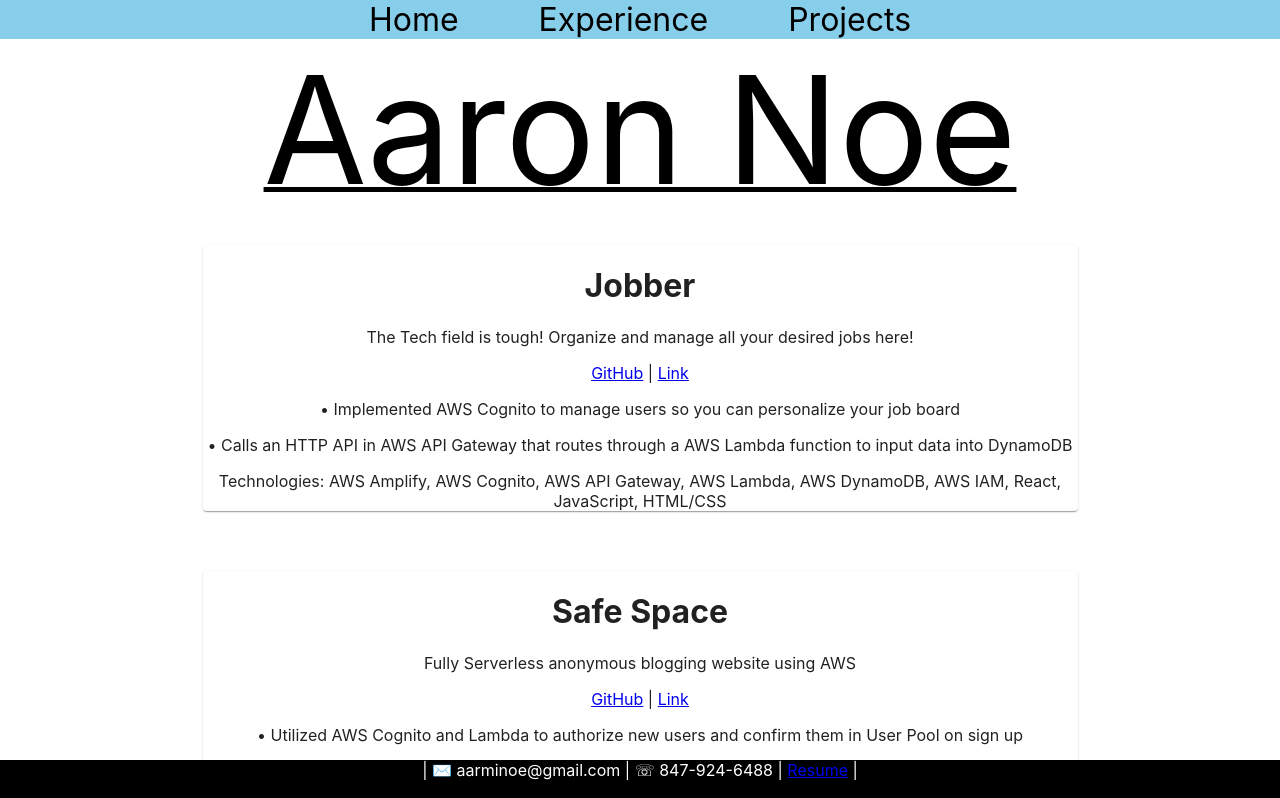
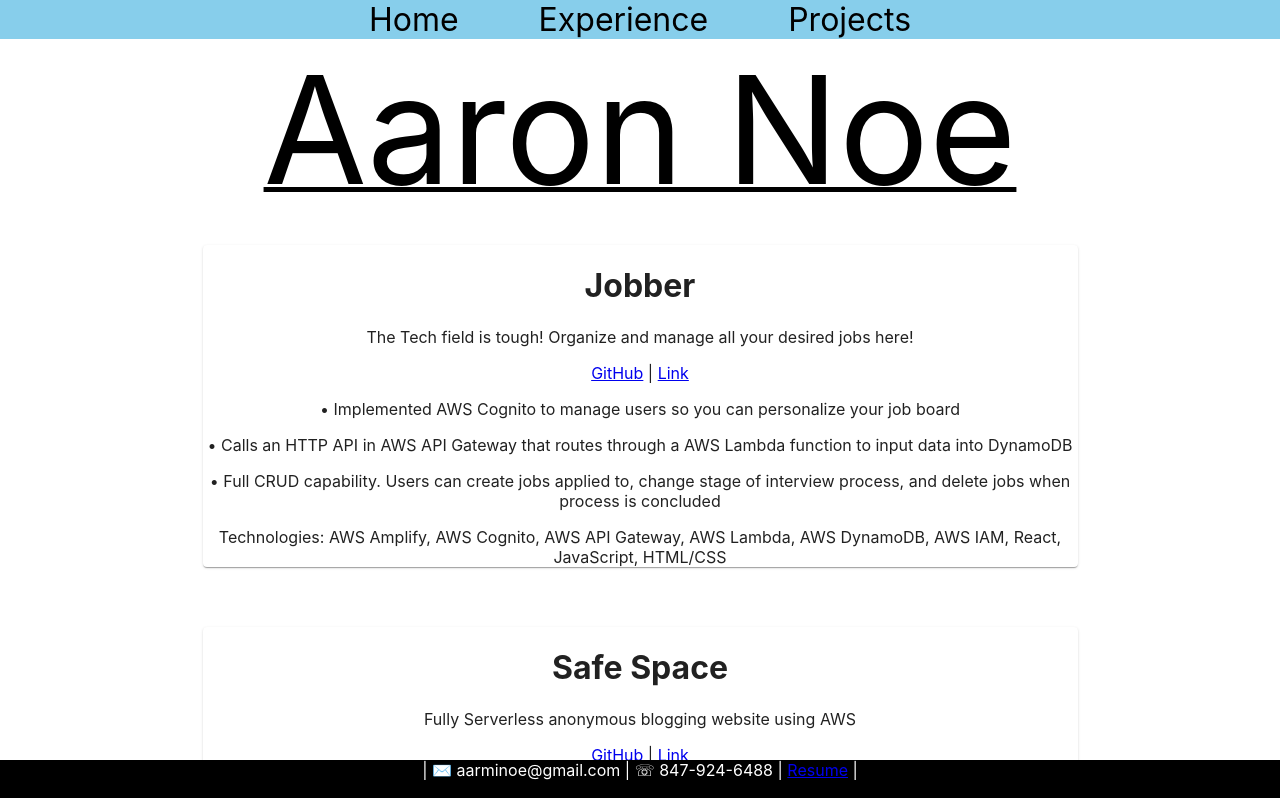
Before and after one commit to aarminoe/personal-site, a React (Create React App) app: page /projects in a window 1280 px wide. Shown: the top 798 px of the page. Built offline with nearby package versions, Linux system fonts and the light colour scheme; no server answers.

Commit message:
updated project description for jobber

```diff
--- a/src/Projects.js
+++ b/src/Projects.js
@@ -16,7 +16,7 @@ function Projects() {
                     <div>
                         <p>• Implemented AWS Cognito to manage users so you can personalize your job board</p>
                         <p>• Calls an HTTP API in AWS API Gateway that routes through a AWS Lambda function to input data into DynamoDB</p>
-                        <p></p>
+                        <p>• Full CRUD capability. Users can create jobs applied to, change stage of interview process, and delete jobs when process is concluded</p>
                     </div>
                     <div>Technologies: AWS Amplify, AWS Cognito, AWS API Gateway, AWS Lambda, AWS DynamoDB, AWS IAM, React, JavaScript, HTML/CSS</div>
                 </div>
```
